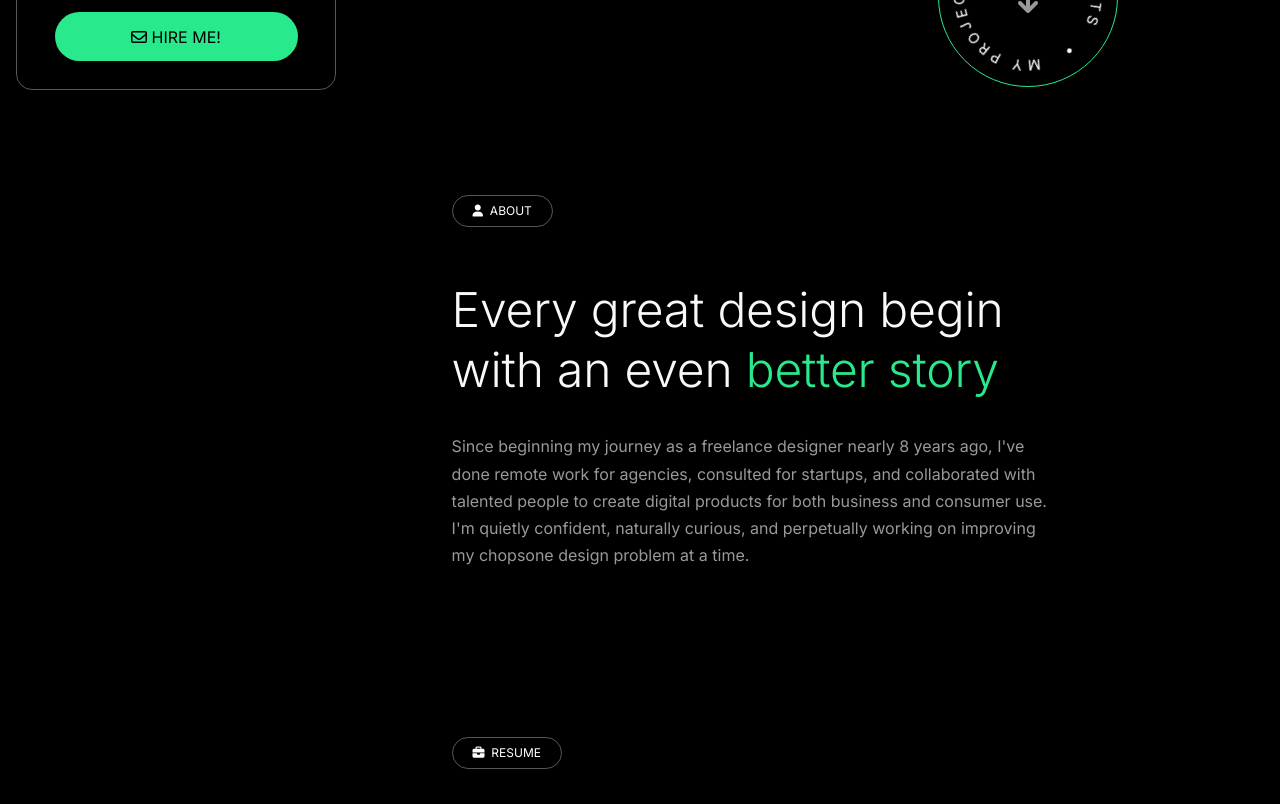
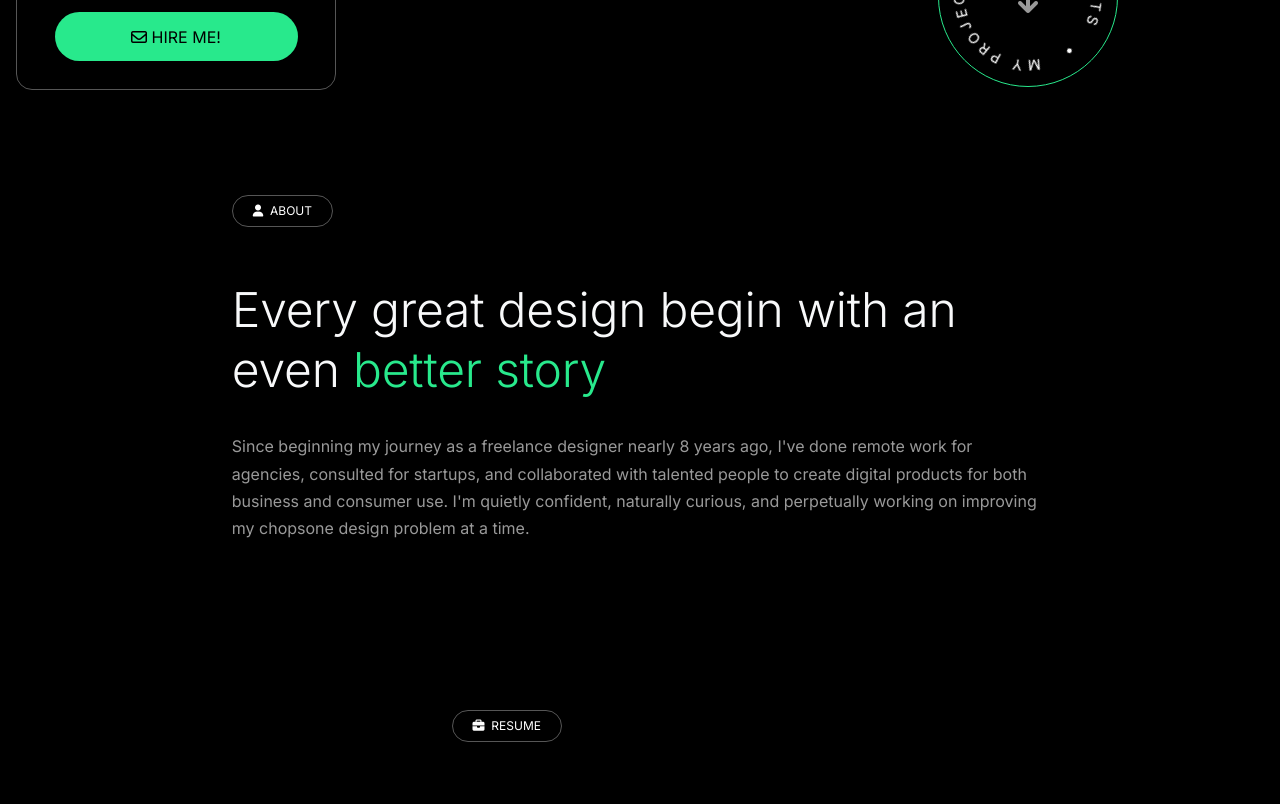
Before and after one commit to abdulrehmankz1/personal-portfolio, a React (Create React App) app: page / in a window 1280 px wide. Shown: the part 640-1444 px from the top of the page. Built offline with nearby package versions, Linux system fonts and the light colour scheme.

Commit message:
responsive about section

```diff
--- a/src/components/AboutSection.jsx
+++ b/src/components/AboutSection.jsx
@@ -2,12 +2,12 @@ import React from 'react'
 
 function AboutSection() {
   return (
-    <div className='custom-container my-5 section_space'>
+    <div className='custom-container my-5 section_space mx-xl-auto mx-lg-auto mx-md-auto'>
       <span class="badge rounded-pill section_badge">
         <i class="fa-solid fa-user"></i>
         &nbsp; ABOUT
       </span>
-      <div className='w-75'>
+      <div className='title_container'>
         <h2 className='text-light'>
           Every great design begin with
           an even <span className='hero_content'>
@@ -15,7 +15,7 @@ function AboutSection() {
           </span>
         </h2>
       </div>
-      <div style={{ maxWidth: '610px' }}>
+      <div className='subHeading_container'>
         <p className='sub_heading mb-0'>
           Since beginning my journey as a freelance designer nearly 8 years ago, I've done remote work for agencies, consulted for startups, and collaborated with talented people to create digital products for both business and consumer use. I'm quietly confident, naturally curious, and perpetually working on improving my chopsone design problem at a time.
         </p>
```
